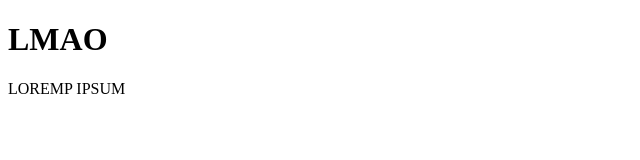
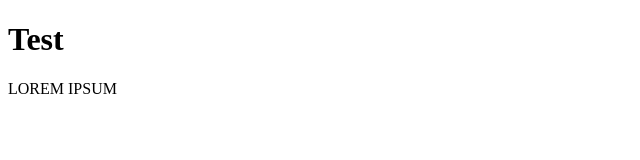
Before and after one commit to GabrielGonoAsis/GabrielGonoAsis.github.io, a plain HTML site: page index.html in a window 1280 px wide. Shown: the whole page, without its empty margins (0-640 px from the left). Drawn offline with Linux system fonts and the light colour scheme.

Commit message:
Update index.html

```diff
--- a/index.html
+++ b/index.html
@@ -7,8 +7,8 @@
         <link rel="stylesheet" href="style.css">
     </head>
     <body>
-        <h1>LMAO</h1>
-        <p>LOREMP IPSUM</p>
+        <h1>Test</h1>
+        <p>LOREM IPSUM</p>
         <script src="script.js"></script>
     </body>
 </html>
```
